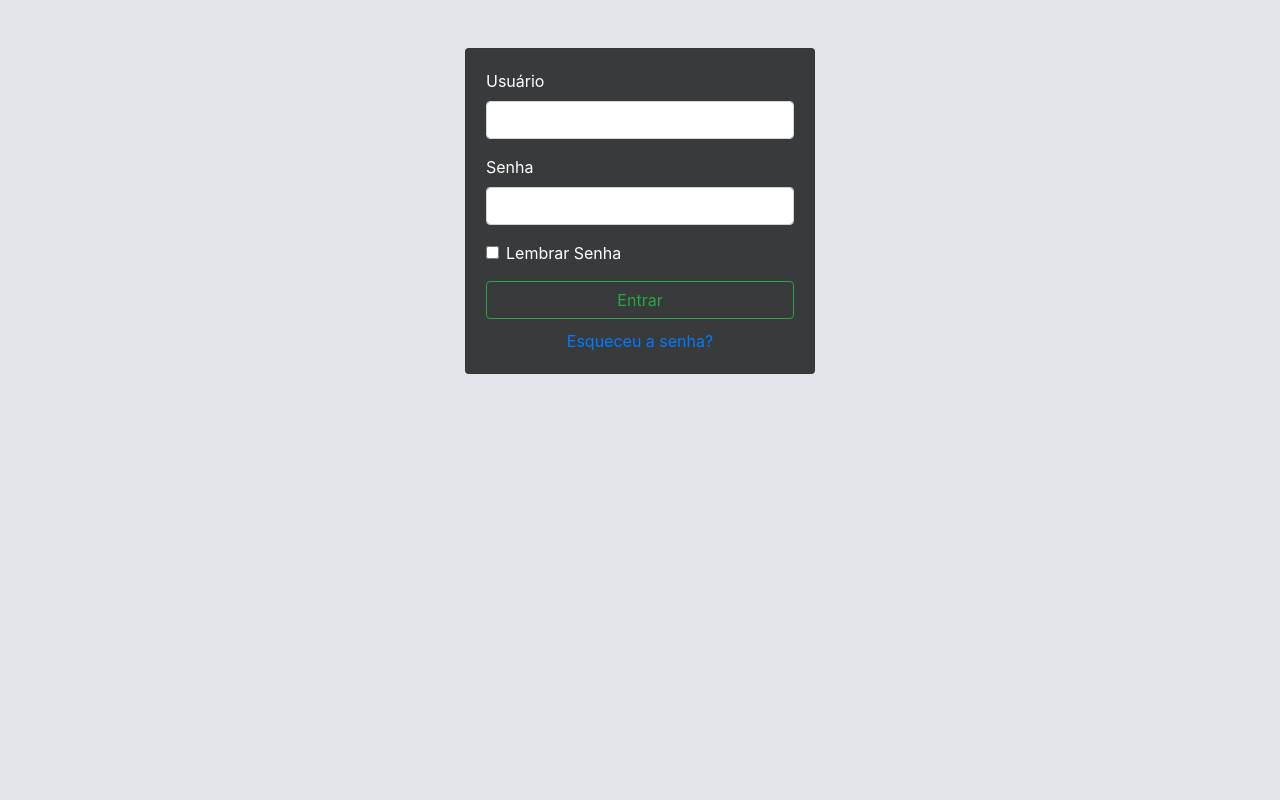
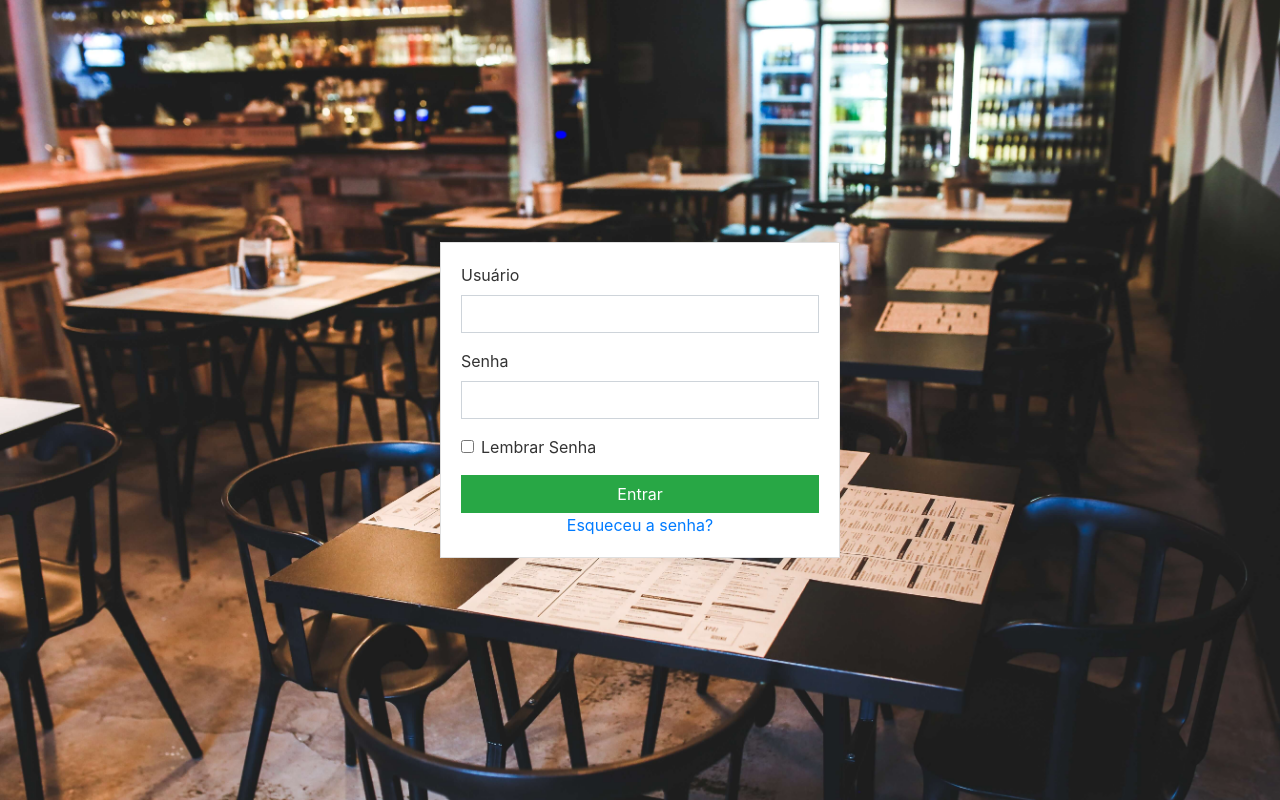
Before and after one commit to AndersonDime/easy_commands, a PHP site: page / in a window 1280 px wide. Run offline with PHP 8.4, Linux system fonts and the light colour scheme; some libraries are stand-ins or nearby versions.

Commit message:
ajustes de template

```diff
--- a/assets/css/login.css
+++ /dev/null
@@ -1,25 +0,0 @@
-.forgot-password{
-    margin-top: 10px;
-}
-
-.register-button{
-    cursor: pointer;
-}
-
-
-
-.transparencia {
-    background-color: #000000bf;
-    color: white;
-  }
-.dont {
-    color: white;
-    text-decoration: none;
-}
-.bttamanho{
-    width: 120px;
-    margin-right: 15px;
-}
-.botao-voltar-login{
-    width: 100px;
-}
--- a/assets/css/style.css
+++ b/assets/css/style.css
@@ -1,3 +1,19 @@
+body{
+  display: table;
+  position: absolute;
+  top: 0;
+  left: 0;
+  height: 100%;
+  width: 100%;
+}
+
+.login {
+  display: table-cell;
+  vertical-align: middle;
+  background-image: url(../img/register_food.jpg);
+  background-size: 100%;
+}
+
 .funkyradio div {
   clear: both;
   overflow: hidden;
@@ -104,3 +120,21 @@
   left: 7px;
   top: 2px;
 }
+
+.card{
+  border-radius: 0px;
+}
+
+.card-login{
+  margin-left: auto;
+  margin-right: auto;
+  width: 400px;
+}
+
+.btn{
+  border-radius: 0px;
+}
+
+.form-control{
+  border-radius: 0px;
+}
--- a/pages/login.php
+++ b/pages/login.php
@@ -1,12 +1,6 @@
-<div class="container">
-    <div class="row">
-        <div class="col-sm-12 col-md-4"></div>
-        <div class="col-sm-12 col-md-4">
-            <center>
-            </br>
-                <div class="logo"></br></div>
-            </center>
-            <div id="card-transparencia" class="card transparencia">
+<div class="login">
+
+    <div class="card card-login">
         <div id="teste" class="card-body">
             <form action="../easy_commands/index.php" method="POST">
             <div class="form-group">
@@ -23,13 +17,10 @@
                     Lembrar Senha
                 </label>
             </div>
-                        <button type="submit" class="btn btn-outline-success btn-block">Entrar</button>
+            <button type="submit" class="btn btn-success btn-block">Entrar</button>
             <center class="forgot-password" ><a href="#">Esqueceu a senha?</a></center>
         </form>
     </div>
 </a>
 </div>
 </div>
-        <div class="col-sm-12 col-md-4"></div>
-    </div>
-</div>
--- a/template/navbar.php
+++ b/template/navbar.php
@@ -11,7 +11,7 @@
             <span class="navbar-toggler-icon"></span>
         </button>
         <div class="collapse navbar-collapse" id="navbarSupportedContent">
-            <ul class="navbar-nav ml-auto">
+            <ul class="navbar-nav  mr-auto">
                 <li class="nav-item active">
                     <a class="nav-link" href="?page=home-page">Home <span class="sr-only"></span></a>
                 </li>
```
Lines whose indentation alone changed are shown as unchanged.
